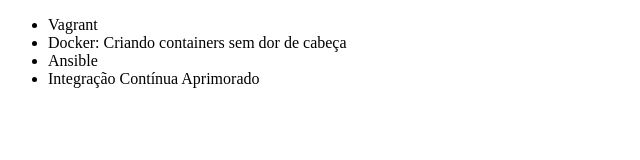
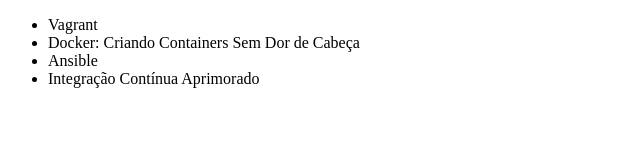
Before and after one commit to talisonhenke/alura-trilha-git, a plain HTML site: page index.html in a window 1280 px wide. Shown: the full height of the page, 0-640 px from the left. Drawn offline with Linux system fonts and the light colour scheme.

Commit message:
Curso Docker letra maiúscula

```diff
--- a/index.html
+++ b/index.html
@@ -7,7 +7,7 @@
 <body>
     <ul>
         <li>Vagrant</li>
-        <li>Docker: Criando containers sem dor de cabeça</li>
+        <li>Docker: Criando Containers Sem Dor de Cabeça</li>
         <li>Ansible</li>
         <li>Integração Contínua Aprimorado</li>
     </ul>
```
Also changed, not shown: Novo Documento de Texto.txt (deleted).
